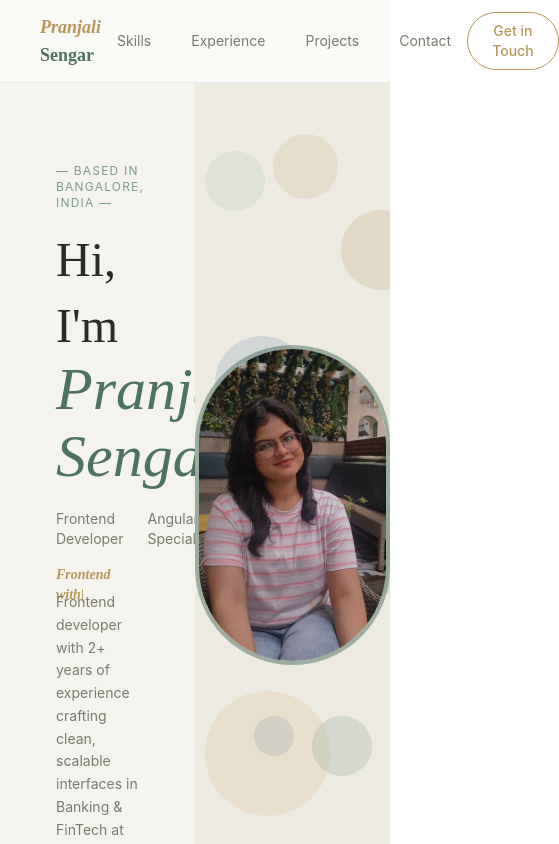
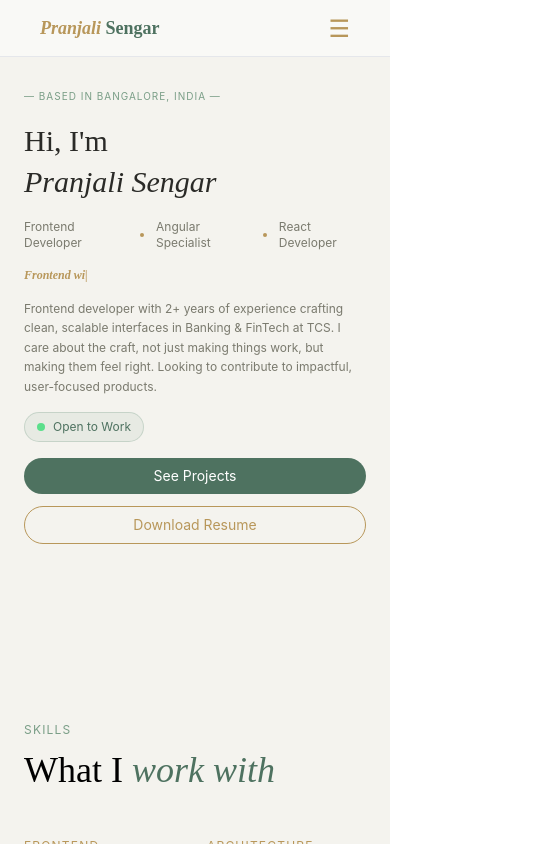
Before and after one commit to PranjaliSengar/Portfolio, a React app in the folder portfolio/: page / in a window 390 px wide. Shown: the top 844 px of the page, 559 px wide, since content can reach past the window. Built offline with nearby package versions, Linux system fonts and the light colour scheme; the HTML template or start-up script is replaced by a standard one.

Commit message:
final commit

```diff
--- a/portfolio/src/App.jsx
+++ b/portfolio/src/App.jsx
@@ -19,6 +19,10 @@ function App() {
       <Projects />
        <div className="section-divider" />
       <Contact />
+      <footer className="text-center py-6 font-inter text-xs text-text-light border-t border-sage/10">
+  Crafted with Ambition by Pranjali Sengar · 2026
+</footer>
+
     </div>
   )
 }
--- a/portfolio/src/components/Contact.jsx
+++ b/portfolio/src/components/Contact.jsx
@@ -1,4 +1,48 @@
 function Contact() {
-  return <div>About</div>
+  return (
+    <section className="py-8 md:py-10 lg:py-10 px-6 md:px-10 bg-bg-primary" id="contact">
+      <div className="max-w-5xl mx-auto">
+
+        <p className="font-inter text-xs text-sage tracking-widest uppercase mb-3">
+          Contact
+        </p>
+        <h2 className="font-playfair text-4xl font-normal mb-12">
+          Let's <span className="italic text-sage-dark">connect</span>
+        </h2>
+
+        <div className="card card-glow flex flex-col items-center gap-6 py-14 px-10 text-center">
+
+          <h3 className="font-playfair text-2xl font-normal">
+            Open to <span className="italic text-sage-dark font-semibold">new opportunities</span>
+          </h3>
+
+          <p className="font-inter text-sm text-text-muted leading-relaxed max-w-md">
+            Looking for companies where I can build something meaningful.
+            If that sounds like your team, let's connect.
+          </p>
+
+          <div className="flex gap-4 flex-wrap justify-center">
+            <a href="mailto:pranjali@email.com"
+              className="font-inter text-sm px-6 py-2 rounded-full bg-sage-dark text-white hover:bg-sage transition-all duration-300">
+              ✉ Email me
+            </a>
+              <a href="https://www.linkedin.com/in/pranjali-sengar11"
+              target="_blank"
+              rel="noreferrer"
+              className="font-inter text-sm px-6 py-2 rounded-full border border-sage/30 text-sage-dark hover:bg-sage-dark hover:text-white transition-all duration-300">
+              in LinkedIn
+            </a>
+            <a href="https://github.com/PranjaliSengar" target="_blank" rel="noreferrer"
+              className="font-inter text-sm px-6 py-2 rounded-full border border-gold/30 text-gold hover:bg-gold hover:text-white transition-all duration-300">
+              { } GitHub
+            </a>
+          </div>
+
+        </div>
+
+      </div>
+    </section>
+  )
 }
+
 export default Contact
--- a/portfolio/src/components/Experience.jsx
+++ b/portfolio/src/components/Experience.jsx
@@ -10,7 +10,7 @@ function Experience() {
         `Built the Contribution module from scratch, covering employer/employee percentage splits, recurring payments, and one-off contributions, replaced repetitive conditional payload logic with a dynamic Map-based builder, cutting related bugs by 60%`,
         `Diagnosed and resolved a critical member shell load bottleneck, parallelized Magnolia CMS calls with REST APIs, introduced lazy-loaded feature modules and OnPush change detection, reducing initial page load by 40%`,
         `Hardened REST API integrations across pension flows, introduced optional chaining, aligned FE/BE validation schemas, and added JWT-aware error boundaries, reducing integration defects reaching QA by 45%`,
-        `Delivered the Breadcrumb component to the shared UI library, adopted across 4+ teams and iteratively enhanced 10+ components with accessibility fixes, responsive improvements, and extended functionality`,
+        `Delivered the components to the shared UI library, adopted across 4+ teams and iteratively enhanced 10+ components with accessibility fixes, responsive improvements, and extended functionality`,
       ]
     },
     {
@@ -27,7 +27,7 @@ function Experience() {
   ]
 
   return (
-    <section className="pt-12 pb-16 px-10 bg-bg-primary" id="experience">
+    <section className="py-8 md:py-10 lg:py-10 px-6 md:px-10 bg-bg-primary" id="experience">
       <div className="max-w-5xl mx-auto">
 
         <p className="font-inter text-xs text-sage tracking-widest uppercase mb-3">
--- a/portfolio/src/components/Hero.jsx
+++ b/portfolio/src/components/Hero.jsx
@@ -56,47 +56,50 @@ function Hero() {
   return (
     <>
       <div id="cursor-glow" className="cursor-glow" />
-      <section className="grid grid-cols-2 h-screen">
-        <div className="flex flex-col pt-20 min-h-screen px-14 gap-4 bg-bg-primary">
-          <p className="font-inter text-xs text-sage tracking-widest uppercase">
+      <section className="grid grid-cols-1 md:grid-cols-2 min-h-[75vh] md:min-h-[90vh] lg:min-h-screen">
+        <div className="flex flex-col py-8 md:py-12 lg:py-16 px-6 md:px-14 gap-4 bg-bg-primary">
+          <p className="font-inter text-[10px] md:text-xs text-sage tracking-widest uppercase">
             — Based in Bangalore, India —
           </p>
 
-          <h1 className="font-playfair text-5xl text-text-primary leading-snug font-normal">
+          <h1 className="font-playfair text-3xl md:text-5xl  text-text-primary leading-snug font-normal">
             Hi, I'm <br/>
-            <span className="italic text-sage-dark text-6xl">Pranjali Sengar</span>
+            <span className="italic text-sage-darktext-4xl md:text-6xl">Pranjali Sengar</span>
           </h1>
 
-          <div className="flex items-center gap-3 font-inter text-sm text-text-muted">
+          <div className="flex items-center gap-3 font-inter text-xs md:text-sm text-text-muted">
             <span>Frontend Developer</span>
             <span className="w-1 h-1 rounded-full bg-gold"/>
             <span>Angular Specialist</span>
             <span className="w-1 h-1 rounded-full bg-gold"/>
             <span>React Developer</span>
           </div>
-          <p className="font-playfair italic text-gold font-semibold text-sm min-h-[10px]">
+          <p className="font-playfair italic text-gold font-semibold text-xs md:text-sm min-h-[10px]">
             {displayText}
             <span className="animate-pulse">|</span>
           </p>
-          <p className="font-inter text-sm text-text-muted leading-relaxed max-w-md">
+          <p className="font-inter text-xs md:text-sm text-text-muted leading-relaxed max-w-md">
           Frontend developer with 2+ years of experience crafting clean, scalable interfaces in Banking & FinTech at TCS. I care about the craft, not just making things work, but making them feel right. Looking to contribute to impactful, user-focused products.</p>
 
-          <div className="flex items-center gap-2 w-fit px-4 py-2 rounded-full border border-sage/30 bg-sage/10 font-inter text-xs text-sage-dark">
+          <div className="flex items-center gap-2 w-fit px-3 py-1.5 md:px-4 md:py-2  rounded-full border border-sage/30 bg-sage/10 font-inter text-xs text-sage-dark">
             <span className="w-2 h-2 rounded-full bg-green-400 animate-pulse"/>
             Open to Work
           </div>
 
-          <div className="flex gap-4">
-            <button className="bg-sage-dark text-white font-inter text-sm px-6 py-2 rounded-full hover:bg-sage transition-all duration-300">
+          <div className="flex flex-col sm:flex-row gap-3 sm:gap-4">
+            <button className="bg-sage-dark text-white font-inter text-sm px-6 py-2 rounded-full hover:bg-sage transition-all duration-300" onClick={() => document.getElementById('projects').scrollIntoView({ behavior: 'smooth' })}>
               See Projects
             </button>
-            <button className="border border-gold text-gold font-inter text-sm px-6 py-2 rounded-full hover:bg-gold hover:text-white transition-all duration-300">
+            <a
+              href="/src/assets/resume.pdf"
+              download="Resume.pdf"
+              className="border border-gold text-center text-gold font-inter text-sm px-6 py-2 rounded-full hover:bg-gold hover:text-white transition-all duration-300">
               Download Resume
-            </button>
+            </a>
           </div>
         </div>
 
-        <div className="relative flex items-center justify-center overflow-hidden bg-bg-secondary">
+       <div className="hidden md:flex relative items-center justify-center bg-bg-secondary">
           {bubbles.map((bubble, index) => (
             <div
               key={index}
--- a/portfolio/src/components/Navbar.jsx
+++ b/portfolio/src/components/Navbar.jsx
@@ -1,5 +1,7 @@
+import { useState } from "react";
+
 function Navbar() {
-
+  const [isOpen, setIsOpen] = useState(false);
   const navLinks = [
     {name: "Skills", href: "#skills"},
     {name: "Experience", href: "#experience"},
@@ -13,7 +15,7 @@ function Navbar() {
         Pranjali <span className="not-italic font-semibold text-sage-dark ">Sengar</span>
       </div>
 
-      <div className="flex items-center gap-2">
+      <div className="hidden md:flex items-center gap-2">
         {navLinks.map((link)=>(
           <a
           key={link.name}
@@ -22,7 +24,45 @@ function Navbar() {
         ))
         }
       </div>
-      <button className="font-inter text-sm font-medium text-gold border border-gold px-6 py-2 rounded-full hover:bg-gold hover:text-white transition-all duration-300">Get in Touch</button>
+      <button
+        onClick={() => document.getElementById('contact').scrollIntoView({ behavior: 'smooth' })}
+        className="hidden md:block font-inter text-sm font-medium text-gold border border-gold px-6 py-2 rounded-full hover:bg-gold hover:text-white transition-all duration-300">
+        Get in Touch
+      </button>
+      {/* Mobile Hamburger */}
+      <button
+        className="md:hidden text-gold text-2xl"
+        onClick={() => setIsOpen(!isOpen)}
+      >
+        ☰
+      </button>
+
+      {/* Mobile Menu */}
+      {isOpen && (
+        <div className="absolute top-full left-0 w-full bg-bg-primary backdrop-blur-md flex flex-col items-center gap-4 py-6 md:hidden">
+
+          {navLinks.map((link) => (
+            <a
+              key={link.name}
+              href={link.href}
+              onClick={() => setIsOpen(false)}
+              className="text-text-muted text-base"
+            >
+              {link.name}
+            </a>
+          ))}
+
+          <button
+            onClick={() => {
+              document.getElementById("contact").scrollIntoView({ behavior: "smooth" });
+              setIsOpen(false);
+            }}
+            className="text-gold border border-gold px-5 py-2 rounded-full"
+          >
+            Get in Touch
+          </button>
+        </div>
+      )}
     </nav>
   )
 }
--- a/portfolio/src/components/Projects.jsx
+++ b/portfolio/src/components/Projects.jsx
@@ -39,13 +39,13 @@ function Projects() {
   ]
 
   return (
-    <section className="pt-12 pb-16 px-10" id="projects">
+    <section className="py-8 md:py-10 lg:py-10 px-6 md:px-10 bg-bg-primary" id="projects">
       <div className="max-w-5xl mx-auto">
 
         <p className="font-inter text-xs text-sage tracking-widest uppercase mb-3">
           Projects
         </p>
-        <h2 className="font-playfair text-4xl font-normal mb-12">
+        <h2 className="font-playfair text-3xl md:text-4xl font-normal mb-8 md:mb-12">
           Things I've <span className="italic text-sage-dark">built</span>
         </h2>
 
@@ -67,7 +67,7 @@ function Projects() {
             {projects.map((project) => (
               <div
                 key={project.name}
-                className="card card-glow snap-start flex-shrink-0 w-[420px] flex flex-col"
+                className="card card-glow snap-start flex-shrink-0 w-[280px] sm:w-[320px] md:w-[420px] flex flex-col"
               >
                 {/* image area */}
                 <div className="w-full h-48 rounded-xl mb-4 overflow-hidden bg-bg-secondary flex items-center justify-center relative">
@@ -79,7 +79,7 @@ function Projects() {
                       <span className="font-inter text-xs text-text-light">Screenshot coming soon</span>
                     </div>
                   )}
-                  <span className="absolute top-3 right-3 font-inter text-xs px-3 py-1 rounded-full bg-gold/10 text-gold border border-gold/20">
+                  <span className="hidden md:block absolute top-3 right-3 font-inter text-xs px-3 py-1 rounded-full bg-gold/10 text-gold border border-gold/20">
                     {project.status}
                   </span>
                 </div>
--- a/portfolio/src/components/Skills.jsx
+++ b/portfolio/src/components/Skills.jsx
@@ -8,7 +8,7 @@ function Skills() {
 
   return (
 
-    <section className="pt-12 pb-16 px-10 bg-bg-primary" id="skills">
+    <section className="py-8 md:py-10 lg:py-12 px-6 md:px-10 bg-bg-primary" id="skills">
 
       <div className="max-w-5xl mx-auto">
         <p className="font-inter text-xs text-sage tracking-widest uppercase mb-3">
```
Also changed, not shown: 2 other files (tests, documents, lock files or other folders).
